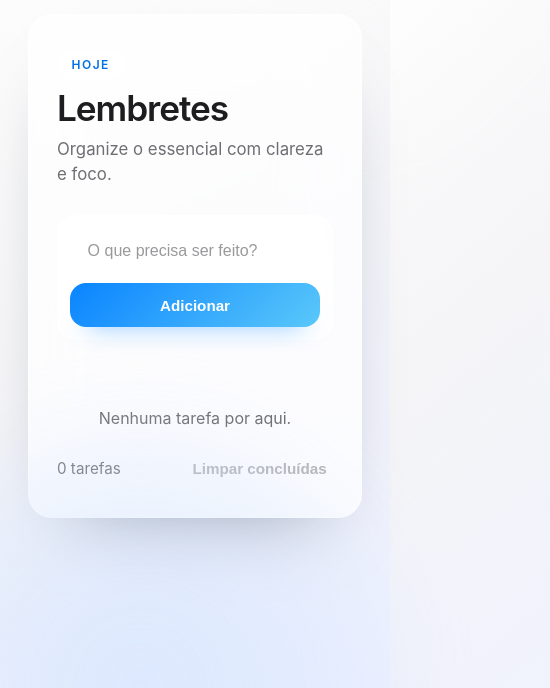
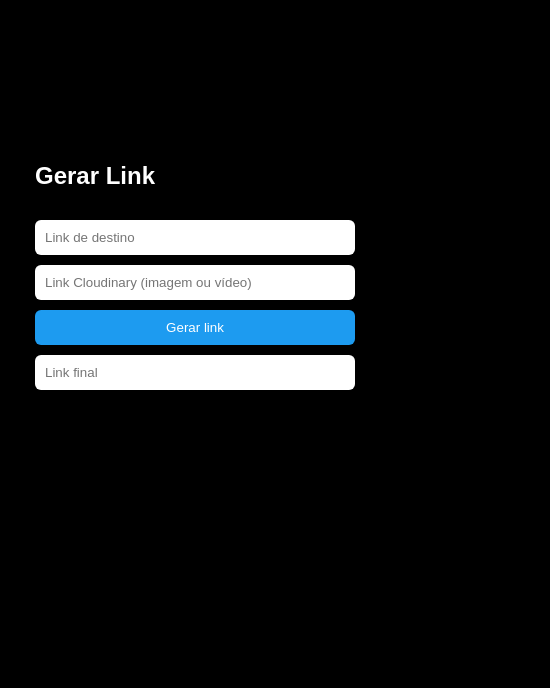
Before and after one commit to Wellington-Theo/to-do-list, a plain HTML site: page index.html in a window 390 px wide. Shown: the part 156-844 px from the top of the page, 550 px wide, since content can reach past the window. Drawn offline with Linux system fonts and the light colour scheme.

Commit message:
replace project with link preview

```diff
--- a/app.js
+++ /dev/null
@@ -1,97 +0,0 @@
-const taskForm = document.getElementById("task-form");
-const taskInput = document.getElementById("task-input");
-const taskList = document.getElementById("task-list");
-const taskTemplate = document.getElementById("task-template");
-const taskCounter = document.getElementById("task-counter");
-const emptyState = document.getElementById("empty-state");
-const clearCompletedButton = document.getElementById("clear-completed");
-
-let tasks = [];
-
-function renderTasks() {
-  taskList.innerHTML = "";
-
-  tasks.forEach((task) => {
-    const taskFragment = taskTemplate.content.cloneNode(true);
-    const listItem = taskFragment.querySelector(".task");
-    const checkbox = taskFragment.querySelector(".task__checkbox");
-    const text = taskFragment.querySelector(".task__text");
-    const deleteButton = taskFragment.querySelector(".task__delete");
-
-    text.textContent = task.text;
-    checkbox.checked = task.completed;
-
-    if (task.completed) {
-      listItem.classList.add("task--completed");
-    }
-
-    checkbox.addEventListener("change", () => toggleTask(task.id));
-    deleteButton.addEventListener("click", () => deleteTask(task.id));
-
-    taskList.appendChild(taskFragment);
-  });
-
-  updateUI();
-}
-
-function updateUI() {
-  const count = tasks.length;
-  const completed = tasks.filter((task) => task.completed).length;
-
-  taskCounter.textContent =
-    count === 0
-      ? "0 tarefas"
-      : `${count} tarefa${count > 1 ? "s" : ""} (${completed} concluída${
-          completed !== 1 ? "s" : ""
-        })`;
-
-  const hasTasks = count > 0;
-  emptyState.hidden = hasTasks;
-  clearCompletedButton.disabled = completed === 0;
-}
-
-function addTask(text) {
-  const newTask = {
-    id: crypto.randomUUID(),
-    text: text.trim(),
-    completed: false,
-  };
-
-  tasks = [newTask, ...tasks];
-  renderTasks();
-}
-
-function toggleTask(id) {
-  tasks = tasks.map((task) =>
-    task.id === id ? { ...task, completed: !task.completed } : task
-  );
-  renderTasks();
-}
-
-function deleteTask(id) {
-  tasks = tasks.filter((task) => task.id !== id);
-  renderTasks();
-}
-
-function clearCompleted() {
-  tasks = tasks.filter((task) => !task.completed);
-  renderTasks();
-}
-
-taskForm.addEventListener("submit", (event) => {
-  event.preventDefault();
-  const value = taskInput.value.trim();
-
-  if (!value) {
-    taskInput.focus();
-    return;
-  }
-
-  addTask(value);
-  taskInput.value = "";
-  taskInput.focus();
-});
-
-clearCompletedButton.addEventListener("click", clearCompleted);
-
-renderTasks();
--- a/index.html
+++ b/index.html
@@ -1,55 +1,59 @@
 <!DOCTYPE html>
-<html lang="pt-BR">
-  <head>
-    <meta charset="UTF-8" />
-    <meta name="viewport" content="width=device-width, initial-scale=1.0" />
-    <title>Lista Minimalista</title>
-    <link rel="stylesheet" href="styles.css" />
-  </head>
-  <body>
-    <main class="app">
-      <header class="app__header">
-        <span class="app__badge" aria-hidden="true">Hoje</span>
-        <h1>Lembretes</h1>
-        <p>Organize o essencial com clareza e foco.</p>
-      </header>
+<html lang="pt-br">
+<head>
+  <meta charset="UTF-8">
+  <title>Gerador de Link</title>
+  <style>
+    body {
+      background:#000;
+      color:#fff;
+      font-family:Arial, sans-serif;
+      display:flex;
+      justify-content:center;
+      align-items:center;
+      height:100vh;
+      margin:0;
+    }
+    .box {
+      width:320px;
+      display:flex;
+      flex-direction:column;
+      gap:10px;
+    }
+    input, button {
+      padding:10px;
+      border:none;
+      border-radius:6px;
+    }
+    button {
+      background:#1d9bf0;
+      color:#fff;
+      cursor:pointer;
+    }
+  </style>
+</head>
+<body>
 
-      <form id="task-form" class="task-form" aria-label="Adicionar tarefa">
-        <label class="sr-only" for="task-input">Descrição da tarefa</label>
-        <input
-          id="task-input"
-          name="task"
-          type="text"
-          placeholder="O que precisa ser feito?"
-          autocomplete="off"
-          required
-        />
-        <button type="submit" class="task-form__submit">Adicionar</button>
-      </form>
+<div class="box">
+  <h2>Gerar Link</h2>
 
-      <section aria-live="polite">
-        <ul id="task-list" class="task-list"></ul>
-        <p id="empty-state" class="empty-state">Nenhuma tarefa por aqui.</p>
-      </section>
+  <input id="destino" placeholder="Link de destino">
+  <input id="media" placeholder="Link Cloudinary (imagem ou vídeo)">
 
-      <footer class="app__footer" aria-live="polite">
-        <span id="task-counter">0 tarefas</span>
-        <button type="button" id="clear-completed" class="link-button">
-          Limpar concluídas
-        </button>
-      </footer>
-    </main>
+  <button onclick="gerar()">Gerar link</button>
 
-    <template id="task-template">
-      <li class="task">
-        <label class="task__label">
-          <input type="checkbox" class="task__checkbox" />
-          <span class="task__text"></span>
-        </label>
-        <button class="task__delete" type="button" aria-label="Remover tarefa">×</button>
-      </li>
-    </template>
+  <input id="resultado" placeholder="Link final" readonly>
+</div>
 
-    <script src="app.js"></script>
-  </body>
+<script>
+function gerar() {
+  const destino = encodeURIComponent(document.getElementById('destino').value);
+  const media = encodeURIComponent(document.getElementById('media').value);
+
+  const link = `${location.origin}/preview.html?go=${destino}&media=${media}`;
+  document.getElementById('resultado').value = link;
+}
+</script>
+
+</body>
 </html>
--- a/styles.css
+++ /dev/null
@@ -1,336 +0,0 @@
-:root {
-  color-scheme: light;
-  --bg: #f5f5f7;
-  --bg-top: #ffffff;
-  --bg-glow: #d1e3ff;
-  --card: rgba(255, 255, 255, 0.72);
-  --card-border: rgba(255, 255, 255, 0.6);
-  --shadow: 0 40px 80px -50px rgba(15, 23, 42, 0.55);
-  --accent: #0071e3;
-  --accent-soft: rgba(0, 113, 227, 0.12);
-  --text: #1d1d1f;
-  --muted: #6e6e73;
-  font-size: 16px;
-}
-
-* {
-  box-sizing: border-box;
-}
-
-body {
-  margin: 0;
-  min-height: 100vh;
-  font-family: "SF Pro Display", "SF Pro Text", -apple-system, BlinkMacSystemFont,
-    "Segoe UI", sans-serif;
-  color: var(--text);
-  background: linear-gradient(140deg, var(--bg-top) 0%, var(--bg) 45%, #eef1ff 100%);
-  display: flex;
-  align-items: center;
-  justify-content: center;
-  padding: clamp(2rem, 5vw, 4rem) 1.5rem;
-  position: relative;
-  overflow: hidden;
-}
-
-body::before,
-body::after {
-  content: "";
-  position: absolute;
-  width: 520px;
-  height: 520px;
-  border-radius: 50%;
-  background: radial-gradient(circle, rgba(255, 255, 255, 0.9), rgba(255, 255, 255, 0));
-  filter: blur(40px);
-  opacity: 0.7;
-  pointer-events: none;
-}
-
-body::before {
-  top: -220px;
-  right: -160px;
-}
-
-body::after {
-  bottom: -260px;
-  left: -120px;
-  background: radial-gradient(circle, var(--bg-glow), rgba(255, 255, 255, 0));
-}
-
-.app {
-  width: min(540px, 100%);
-  background: var(--card);
-  padding: clamp(2.5rem, 6vw, 3.25rem);
-  border-radius: 28px;
-  border: 1px solid var(--card-border);
-  box-shadow: var(--shadow);
-  backdrop-filter: blur(38px);
-  display: flex;
-  flex-direction: column;
-  gap: 2rem;
-  position: relative;
-  isolation: isolate;
-}
-
-.app::before {
-  content: "";
-  position: absolute;
-  inset: 0;
-  border-radius: inherit;
-  padding: 1px;
-  background: linear-gradient(120deg, rgba(255, 255, 255, 0.8), rgba(255, 255, 255, 0));
-  mask: linear-gradient(#fff 0 0) content-box, linear-gradient(#fff 0 0);
-  mask-composite: exclude;
-  pointer-events: none;
-}
-
-.app__header {
-  display: flex;
-  flex-direction: column;
-  gap: 0.5rem;
-}
-
-.app__badge {
-  align-self: flex-start;
-  display: inline-flex;
-  align-items: center;
-  gap: 0.35rem;
-  padding: 0.35rem 0.85rem;
-  border-radius: 999px;
-  border: 1px solid rgba(255, 255, 255, 0.6);
-  background: rgba(255, 255, 255, 0.65);
-  color: var(--accent);
-  font-size: 0.75rem;
-  font-weight: 600;
-  letter-spacing: 0.12em;
-  text-transform: uppercase;
-}
-
-.app__header h1 {
-  margin: 0;
-  font-size: clamp(2.2rem, 4vw, 2.8rem);
-  font-weight: 600;
-  letter-spacing: -0.03em;
-}
-
-.app__header p {
-  margin: 0;
-  color: var(--muted);
-  font-size: 1.05rem;
-  line-height: 1.5;
-}
-
-.task-form {
-  display: flex;
-  align-items: center;
-  gap: 0.6rem;
-  padding: 0.45rem 0.5rem 0.45rem 0.75rem;
-  border-radius: 20px;
-  border: 1px solid rgba(255, 255, 255, 0.7);
-  background: rgba(255, 255, 255, 0.55);
-  backdrop-filter: blur(28px);
-  box-shadow: inset 0 1px 0 rgba(255, 255, 255, 0.6);
-}
-
-.task-form input {
-  flex: 1;
-  border: none;
-  background: transparent;
-  padding: 0.85rem 1.1rem;
-  font-size: 1rem;
-  color: var(--text);
-  border-radius: 14px;
-  transition: background 150ms ease, box-shadow 150ms ease;
-}
-
-.task-form input::placeholder {
-  color: rgba(109, 109, 114, 0.7);
-}
-
-.task-form input:focus-visible {
-  outline: none;
-  background: rgba(0, 113, 227, 0.08);
-  box-shadow: 0 0 0 2px rgba(0, 113, 227, 0.25);
-}
-
-.task-form__submit {
-  padding: 0.85rem 1.6rem;
-  border-radius: 16px;
-  border: none;
-  background: linear-gradient(135deg, #0a84ff, #5ac8fa);
-  color: #fff;
-  font-weight: 600;
-  font-size: 0.95rem;
-  cursor: pointer;
-  box-shadow: 0 15px 24px -18px rgba(10, 132, 255, 0.9);
-  transition: transform 150ms ease, box-shadow 150ms ease, filter 150ms ease;
-}
-
-.task-form__submit:hover,
-.task-form__submit:focus-visible {
-  transform: translateY(-1px);
-  box-shadow: 0 20px 30px -20px rgba(10, 132, 255, 0.9);
-  filter: brightness(1.02);
-  outline: none;
-}
-
-.task-list {
-  list-style: none;
-  margin: 0;
-  padding: 0;
-  display: flex;
-  flex-direction: column;
-  gap: 0.85rem;
-}
-
-.task {
-  display: flex;
-  align-items: center;
-  justify-content: space-between;
-  gap: 1rem;
-  padding: 1rem 1.25rem;
-  border-radius: 18px;
-  background: rgba(255, 255, 255, 0.58);
-  border: 1px solid rgba(255, 255, 255, 0.65);
-  box-shadow: 0 16px 32px -28px rgba(15, 23, 42, 0.6);
-  transition: transform 180ms ease, box-shadow 180ms ease,
-    border-color 180ms ease, background 180ms ease;
-}
-
-.task:hover {
-  transform: translateY(-2px);
-  box-shadow: 0 24px 40px -32px rgba(15, 23, 42, 0.65);
-  border-color: rgba(255, 255, 255, 0.9);
-}
-
-.task__label {
-  display: flex;
-  align-items: center;
-  gap: 0.75rem;
-  flex: 1;
-}
-
-.task__checkbox {
-  width: 1.1rem;
-  height: 1.1rem;
-  accent-color: var(--accent);
-}
-
-.task__text {
-  flex: 1;
-  word-break: break-word;
-  font-size: 1rem;
-  letter-spacing: -0.01em;
-}
-
-.task--completed {
-  background: var(--accent-soft);
-  border-color: rgba(0, 113, 227, 0.18);
-}
-
-.task--completed .task__text {
-  text-decoration: line-through;
-  color: var(--muted);
-}
-
-.task__delete {
-  border: none;
-  background: rgba(255, 255, 255, 0.65);
-  border-radius: 50%;
-  width: 2.25rem;
-  height: 2.25rem;
-  display: grid;
-  place-items: center;
-  font-size: 1.2rem;
-  line-height: 1;
-  cursor: pointer;
-  color: var(--muted);
-  border: 1px solid rgba(0, 0, 0, 0.04);
-  transition: transform 150ms ease, color 150ms ease,
-    background 150ms ease, box-shadow 150ms ease;
-}
-
-.task__delete:hover,
-.task__delete:focus-visible {
-  color: #fff;
-  background: var(--accent);
-  box-shadow: 0 10px 20px -16px rgba(0, 113, 227, 0.9);
-  transform: translateY(-1px);
-  outline: none;
-}
-
-.empty-state {
-  margin: 2.5rem 0 0;
-  text-align: center;
-  color: var(--muted);
-  font-size: 1rem;
-}
-
-.app__footer {
-  display: flex;
-  justify-content: space-between;
-  align-items: center;
-  color: var(--muted);
-  font-size: 0.95rem;
-}
-
-.link-button {
-  border: none;
-  background: none;
-  color: var(--accent);
-  font-weight: 600;
-  cursor: pointer;
-  font-size: 0.95rem;
-  padding: 0.25rem 0.4rem;
-  border-radius: 0.75rem;
-  transition: background 150ms ease, color 150ms ease;
-}
-
-.link-button:hover,
-.link-button:focus-visible {
-  background: rgba(0, 113, 227, 0.08);
-  color: var(--accent);
-  outline: none;
-}
-
-.link-button:disabled {
-  color: rgba(110, 110, 115, 0.5);
-  cursor: default;
-}
-
-.sr-only {
-  position: absolute;
-  width: 1px;
-  height: 1px;
-  padding: 0;
-  margin: -1px;
-  overflow: hidden;
-  clip: rect(0, 0, 0, 0);
-  white-space: nowrap;
-  border: 0;
-}
-
-@media (max-width: 560px) {
-  body {
-    padding: 1.75rem;
-  }
-
-  .app {
-    padding: 2.25rem 1.75rem;
-    border-radius: 24px;
-    gap: 1.75rem;
-  }
-
-  .task-form {
-    flex-direction: column;
-    align-items: stretch;
-    padding: 0.75rem;
-  }
-
-  .task-form__submit {
-    width: 100%;
-  }
-
-  .task {
-    align-items: flex-start;
-  }
-}
```
Also changed, not shown: preview.html (added, +25 -0 lines).
